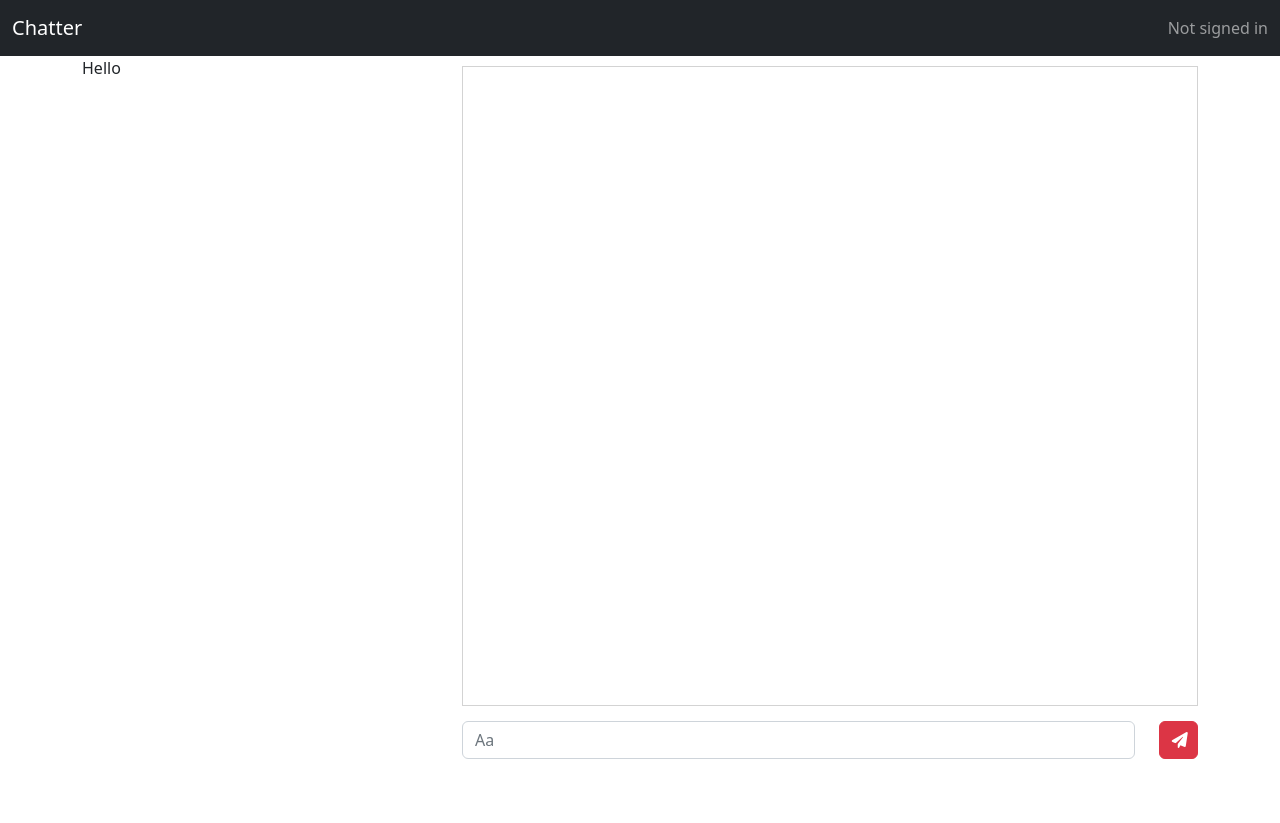
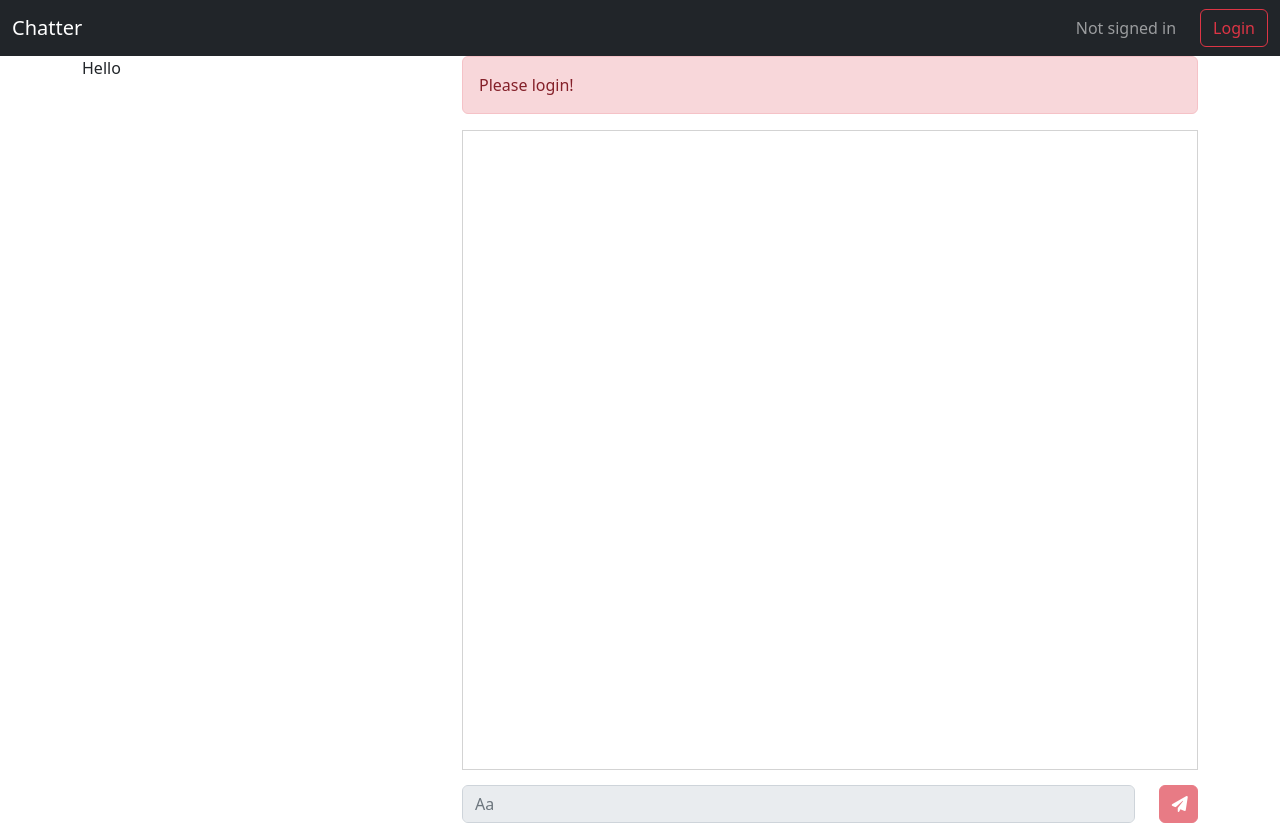
Before and after one commit to DorijanKomsic/chat-app-frontend, a React (Create React App) app: page / in a window 1280 px wide. Before the commit the page ends 800 px from the top, so only its background shows below. Built offline with nearby package versions, Linux system fonts and the light colour scheme.

Commit message:
User is blocked if not logged in

```diff
--- a/src/components/MessageForm.js
+++ b/src/components/MessageForm.js
@@ -1,5 +1,6 @@
 import React from 'react'
 import { Button, Col, Form, Row } from 'react-bootstrap'
+import { useSelector } from 'react-redux';
 import './MessageForm.css'
 
 function MessageForm() {
@@ -8,25 +9,28 @@ function MessageForm() {
         e.preventDefault();
     }
 
+    const user = useSelector(state => state.user);
+
     return (
-        <div>
+        <>
+            <div className='messageOutput'>{!user && (<div className='alert alert-danger'>Please login!</div>)}</div>
                 <div className='messages-form'></div>
                     <Form onSubmit={handleSubmit}>
                         <Row>
                             <Col md={11}>
                                 <Form.Group>
-                                <Form.Control type='text' placeholder='Aa'></Form.Control>
+                                    <Form.Control type='text' placeholder='Aa' disabled={!user}></Form.Control>
                                 </Form.Group>
                             </Col>
                             <Col md={1}>
-                            <Button variant='danger' type='submit' style={{width: "100%"}}>
+                                <Button variant='danger' type='submit' style={{width: "100%"}} disabled={!user}>
                                     <i className='fas fa-paper-plane'></i>
                                 </Button>
                             </Col>
                         </Row>
 
                     </Form>
-        </div>
+        </>
   )
 }
 
--- a/src/components/Navigation.js
+++ b/src/components/Navigation.js
@@ -36,11 +36,16 @@ function Navigation() {
             )
         }
         </Navbar.Collapse>
-        {user && (
+        {user ? (
               <LinkContainer to="/login ">
                 <Button variant="outline-danger" onClick={handleLogout}>Logout</Button>
               </LinkContainer>
-        )}
+                )
+              : (
+                <LinkContainer to="/login ">
+                <Button variant="outline-danger">Login</Button>
+                </LinkContainer>
+              )}
         </Stack>
       </Container>
     </Navbar>
```
Lines whose indentation alone changed are shown as unchanged.
